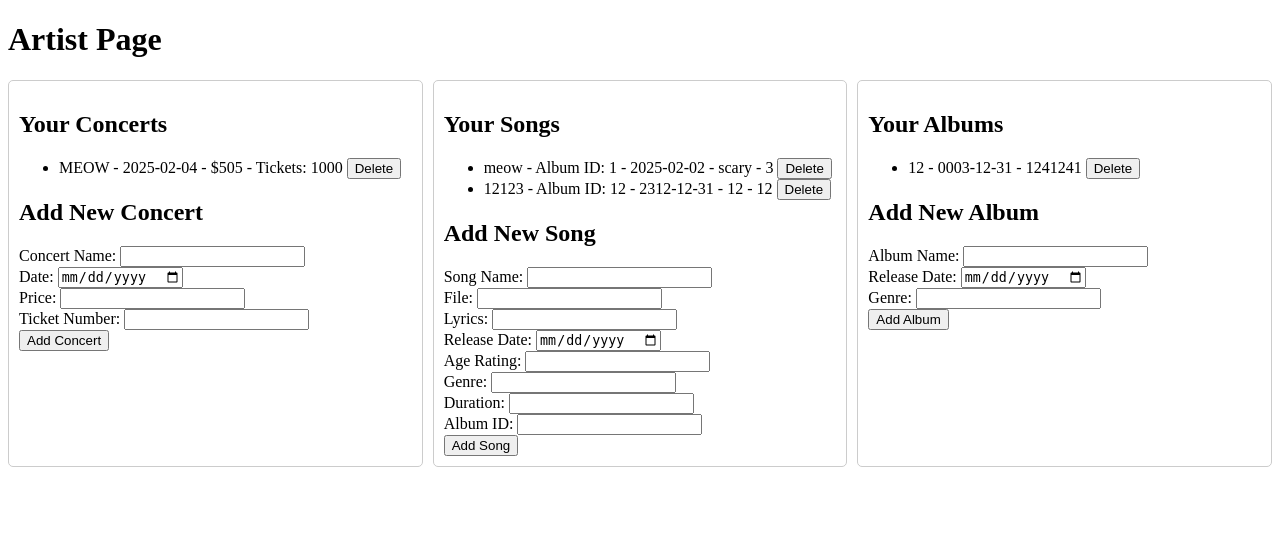
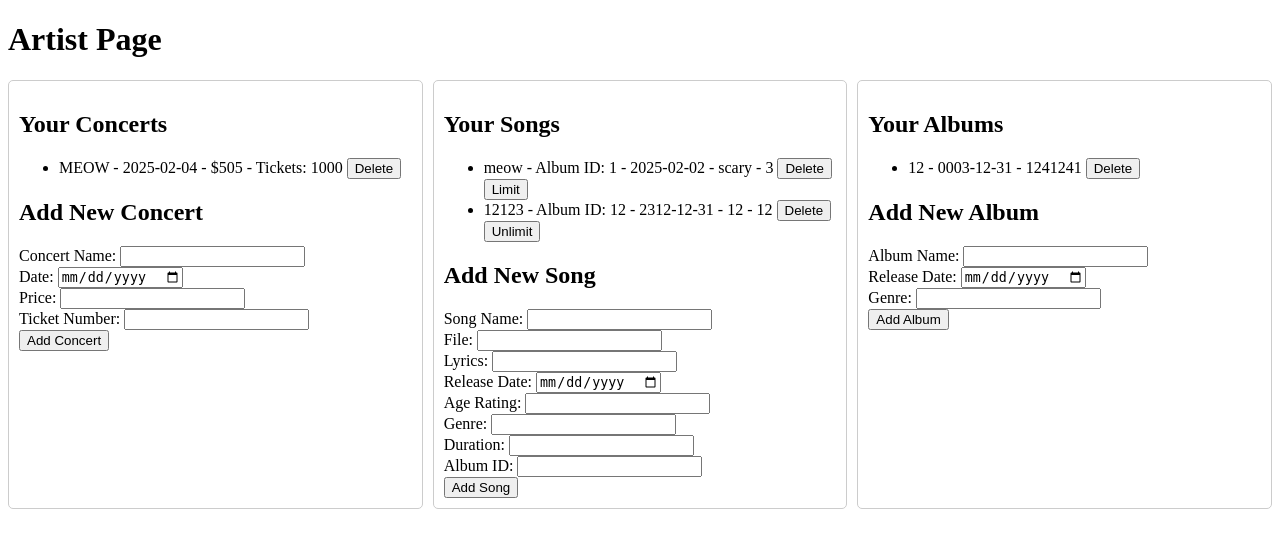
Before and after one commit to MahtaMirzaei/Vibes, a Flask app: page /artist_page in a window 1280 px wide. Shown: the top 548 px of the page. Run offline with Flask 3, Linux system fonts and the light colour scheme; a user stored in the database is signed in; data comes from the database, SQL or seed files in the repository; both versions use the stored data as it was after the commit.

Commit message:
feat(): limiting and nulimiting songs option added to singer.

```diff
--- a/app.py
+++ b/app.py
@@ -514,6 +514,7 @@ def artist_page():
                 except Exception as e:
                     logging.error(f"Error adding song: {e}")
                     flash("An error occurred while adding the song.")
+
             elif action == "delete_song":
                 song_id = request.form["song_id"]
 
@@ -529,6 +530,28 @@ def artist_page():
                 except Exception as e:
                     logging.error(f"Error deleting song: {e}")
                     flash("An error occurred while deleting the song.")
+
+            elif action == "toggle_limit":
+                song_id = request.form["song_id"]
+
+                try:
+                    with sqlite3.connect("database.db") as connect:
+                        cursor = connect.cursor()
+                        cursor.execute(
+                            "SELECT is_limited FROM songs WHERE song_id = ? AND user_id = ?",
+                            (song_id, user_id),
+                        )
+                        is_limited = cursor.fetchone()[0]
+                        new_status = 0 if is_limited else 1
+                        cursor.execute(
+                            "UPDATE songs SET is_limited = ? WHERE song_id = ? AND user_id = ?",
+                            (new_status, song_id, user_id),
+                        )
+                        connect.commit()
+                        flash("Song limit status successfully toggled.")
+                except Exception as e:
+                    logging.error(f"Error toggling song limit status: {e}")
+                    flash("An error occurred while toggling the song limit status.")
 
             elif action == "delete_album":
                 album_id = request.form["album_id"]
@@ -546,18 +569,15 @@ def artist_page():
                     logging.error(f"Error deleting album: {e}")
                     flash("An error occurred while deleting the album.")
 
-
             elif action == "add_album":
                 name = request.form["album_name"]
                 release_date = request.form["release_date"]
                 genre = request.form["genre"]
 
-
                 try:
                     with sqlite3.connect("database.db") as connect:
                         cursor = connect.cursor()
 
-                        # Inserting into the ALBUM table with auto-incremented primary key
                         cursor.execute(
                             "INSERT INTO ALBUM (name, release_date, genre, user_id) VALUES (?, ?, ?, ?)",
                             (name, release_date, genre, user_id),
@@ -568,7 +588,6 @@ def artist_page():
                     logging.error(f"Error adding album: {e}")
                     flash("An error occurred while adding the album.")
 
-            # Redirect to artist_page after processing POST request
             return redirect(url_for("artist_page"))
 
         try:
@@ -581,10 +600,11 @@ def artist_page():
                 concerts = cursor.fetchall()
 
                 cursor.execute(
-                    "SELECT song_id, name, album_id, release_date, genre, duration FROM songs WHERE user_id = ?",
+                    "SELECT song_id, name, album_id, release_date, genre, duration, is_limited FROM songs WHERE user_id = ?",
                     (user_id,),
                 )
                 songs = cursor.fetchall()
+
                 cursor.execute(
                     "SELECT album_id, name, release_date, genre FROM ALBUM WHERE user_id = ?",
                     (user_id,),
--- a/templates/artist.html
+++ b/templates/artist.html
@@ -61,6 +61,11 @@
                         <input type="hidden" name="song_id" value="{{ song[0] }}">
                         <button type="submit">Delete</button>
                     </form>
+                    <form action="{{ url_for('artist_page') }}" method="POST" style="display:inline;">
+                        <input type="hidden" name="action" value="toggle_limit">
+                        <input type="hidden" name="song_id" value="{{ song[0] }}">
+                        <button type="submit">{{ 'Limit' if not song[6] else 'Unlimit' }}</button>
+                    </form>
                 </li>
                 {% endfor %}
             </ul>
```
Also changed, not shown: database.db.
